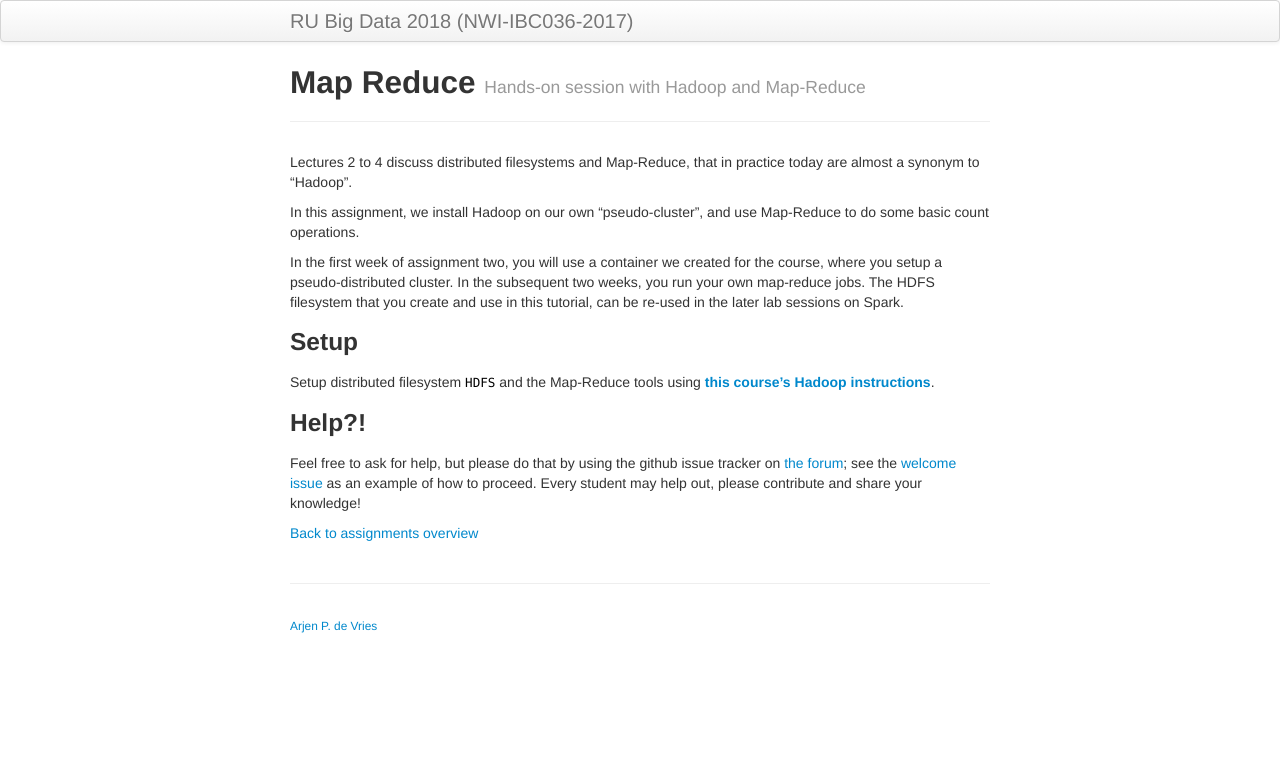
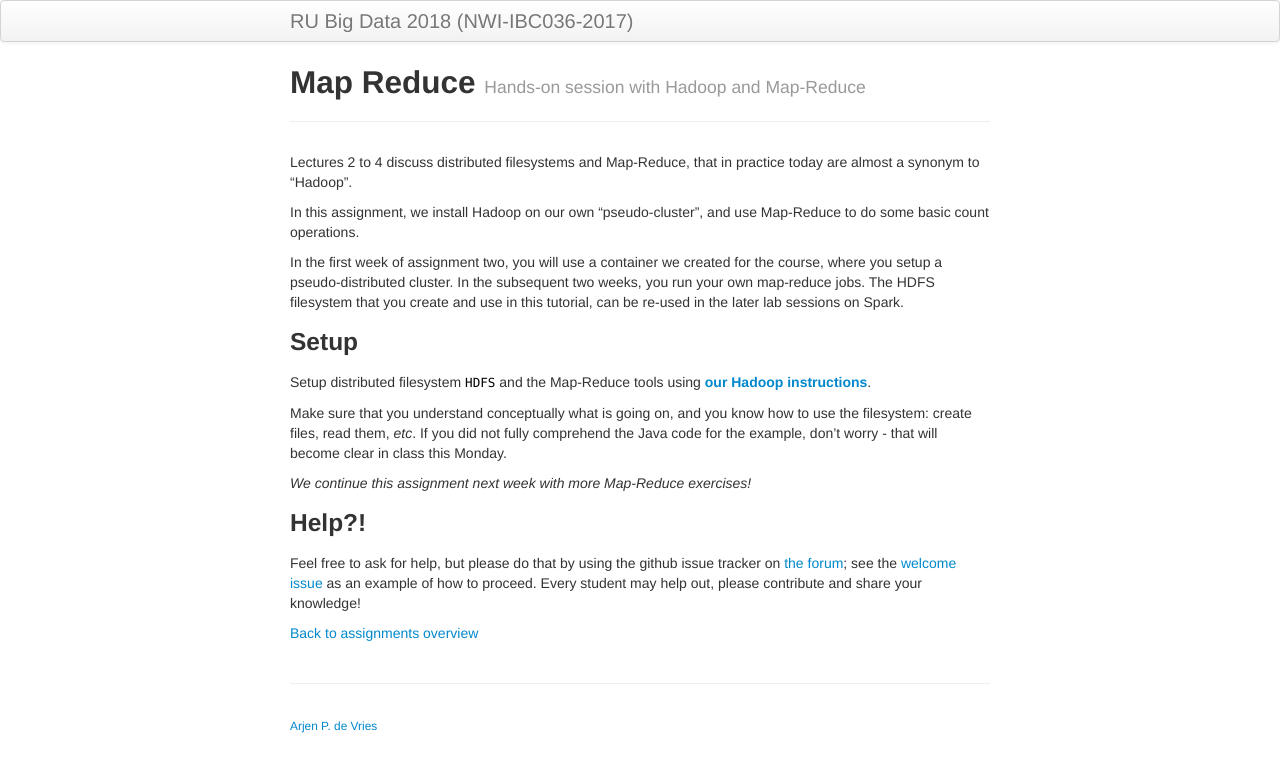
Before and after one commit to Thelukepet/course, a Jekyll site: the page built from assignments/A2-mapreduce.md, in a window 1280 px wide. Shown: the top 772 px of the page. Built offline with Jekyll 4.4.1, drawn with Linux system fonts in a browser that asks for light colours.

Commit message:
Updated assignment.

```diff
--- a/assignments/A2-mapreduce.md
+++ b/assignments/A2-mapreduce.md
@@ -20,9 +20,16 @@ The HDFS filesystem that you create and use in this tutorial, can be re-used in
 
 ### Setup
 
-Setup distributed filesystem `HDFS` and the Map-Reduce tools using [__this course's Hadoop instructions__](../background/hadoop.html).
+Setup distributed filesystem `HDFS` and the Map-Reduce tools using [__our Hadoop instructions__](../background/hadoop.html).
+
+Make sure that you understand conceptually what is going on, and you know how to use the filesystem:
+create files, read them, _etc_. If you did not fully comprehend the Java code for the example,
+don't worry - that will become clear in class this Monday.
+
+_We continue this assignment next week with more Map-Reduce exercises!_
 
 <!--
+
 ### Blog post
 
 The assignment is to write a blog post about your experience with HDFS and Map-Reduce.
```
